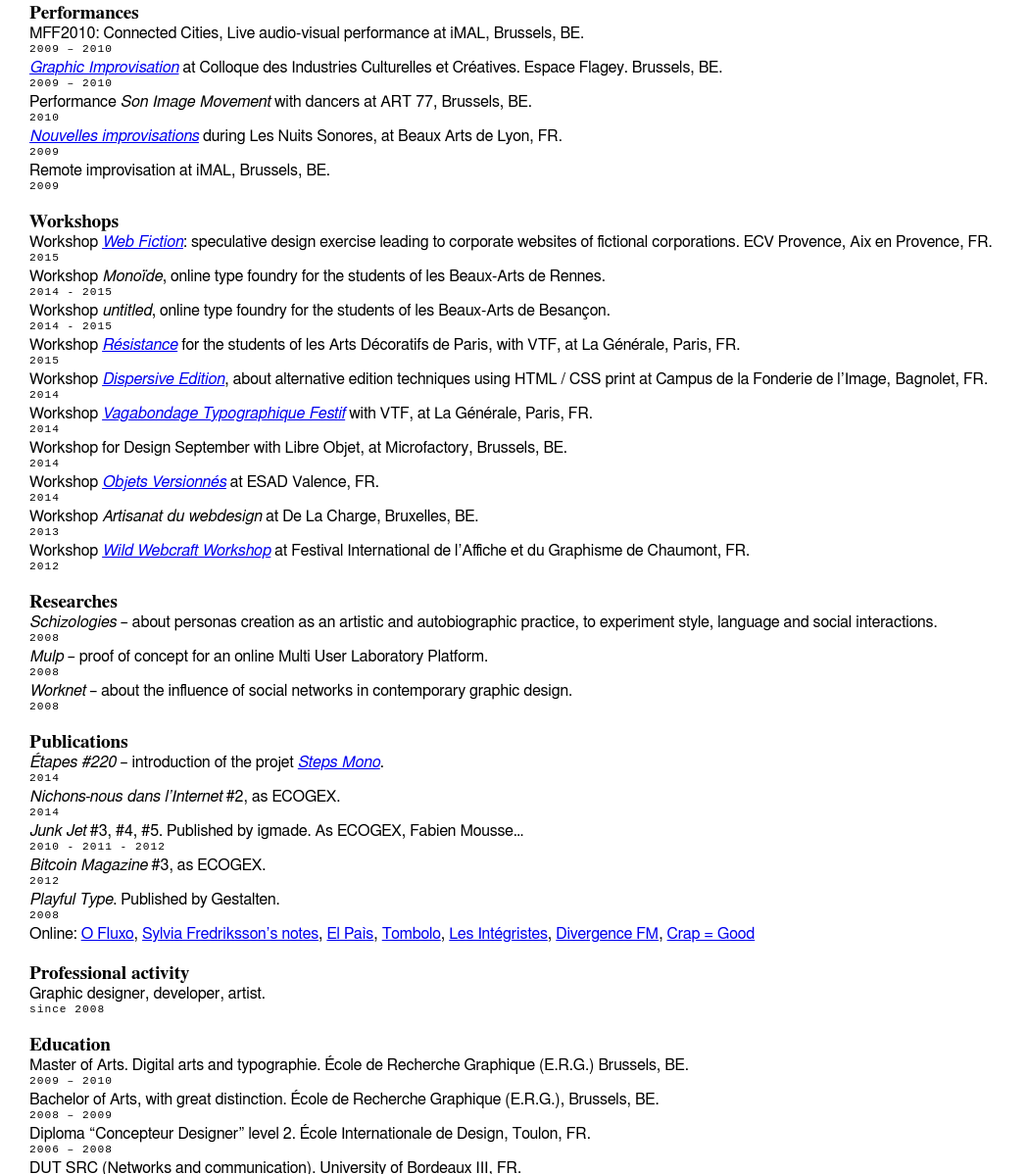
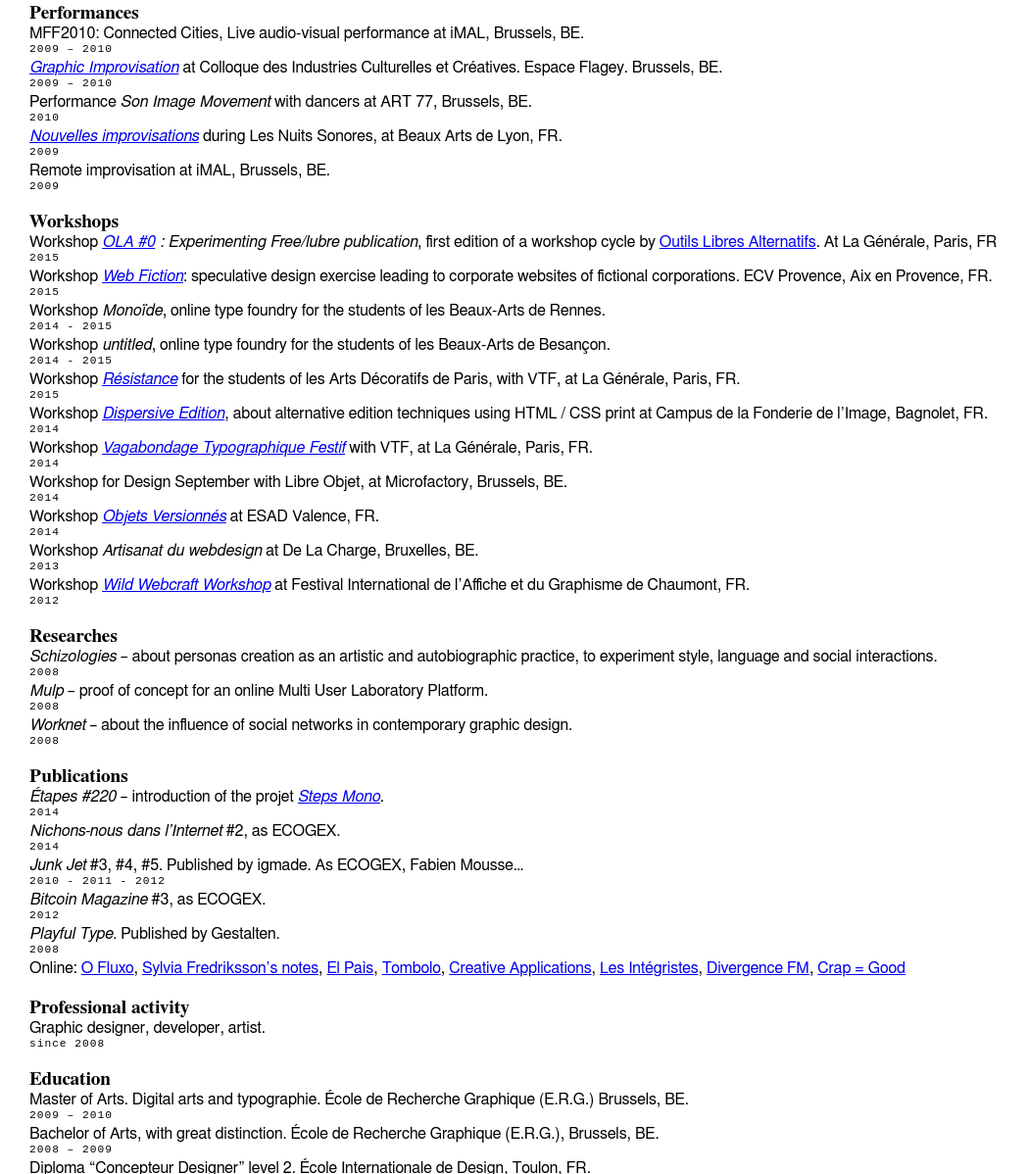
Before and after one commit to raphaelbastide/CV, a plain HTML site: page index.html in a window 1280 px wide. Shown: the part 852-2050 px from the top of the page at 98% size, without its empty margins (0-1049 px from the left). Drawn offline with Linux system fonts and the light colour scheme.

Commit message:
updated OLA workshop

```diff
--- a/index.html
+++ b/index.html
@@ -123,6 +123,10 @@
     <h2 class="fr">Ateliers</h2>
     <h2 class="en">Workshops</h2>
 
+    <p class="fr">Organisation du workshop <em><a href="http://outilslibresalternatifs.org/ola0">OLA #0</a> : Expérimenter l’édition libre</a></em>, première édition du cycle d’atelier d’<a href="http://outilslibresalternatifs.org/">Outils Libres Alternatifs</a>. À La Générale, Paris, FR</p>
+    <p class="en">Workshop <em><a href="http://outilslibresalternatifs.org/ola0">OLA #0</a> : Experimenting Free/lubre publication</a></em>, first edition of a workshop cycle by <a href="http://outilslibresalternatifs.org/">Outils Libres Alternatifs</a>. At La Générale, Paris, FR</p>
+    <p class="date">2015</p>
+
     <p class="fr">Organisation du workshop <em><a href="http://ecv-provence-web.com/webfiction/">Web Fiction</a></em> : Atelier de web design spéculatif aboutissant à la création de sites web d’entreprises fictives. ECV Provence, Aix en Provence, FR.</p>
     <p class="en">Workshop <em><a href="http://ecv-provence-web.com/webfiction/">Web Fiction</a></em>: speculative design exercise leading to corporate websites of fictional corporations. ECV Provence, Aix en Provence, FR.</p>
     <p class="date">2015</p>
@@ -201,7 +205,7 @@
     <p class="en"><em>Playful Type</em>. Published by Gestalten.</p>
     <p class="date">2008</p>
 
-		<p>Online: <a href="http://www.ofluxo.net/diff-by-raphael-bastide-suzanne-gallery/">O Fluxo</a>, <a href="http://notesondesign.org/raphael-bastide/">Sylvia Fredriksson’s notes</a>, <a href="http://blogs.elpais.com/arte-en-la-edad-silicio/2013/12/esta-navidad-regale-arte-digital.html">El Paìs</a>, <a href="http://www.t-o-m-b-o-l-o.eu/flux/1962/">Tombolo</a>, <a href="http://www.lesintegristes.net/2011/07/01/web-design-et-processus-entretien-avec-raphael-bastide/">Les Intégristes</a>, <a href="http://lab.raphaelbastide.com/son/divergence.html">Divergence FM</a>, <a href="http://crapisgood.com/interview-ecogexdelectable/">Crap = Good</a></p>
+    <p>Online: <a href="http://www.ofluxo.net/diff-by-raphael-bastide-suzanne-gallery/">O Fluxo</a>, <a href="http://notesondesign.org/raphael-bastide/">Sylvia Fredriksson’s notes</a>, <a href="http://blogs.elpais.com/arte-en-la-edad-silicio/2013/12/esta-navidad-regale-arte-digital.html">El Paìs</a>, <a href="http://www.t-o-m-b-o-l-o.eu/flux/1962/">Tombolo</a>, <a href="http://www.creativeapplications.net/scripts/1962-revision-controlled-physical-sculptures-by-raphael-bastide/">Creative Applications</a>, <a href="http://www.lesintegristes.net/2011/07/01/web-design-et-processus-entretien-avec-raphael-bastide/">Les Intégristes</a>, <a href="http://lab.raphaelbastide.com/son/divergence.html">Divergence FM</a>, <a href="http://crapisgood.com/interview-ecogexdelectable/">Crap = Good</a></p>
 
     <h2 class="fr">Activité professionnelle</h2>
     <h2 class="en">Professional activity</h2>
```
Lines whose indentation alone changed are shown as unchanged.
